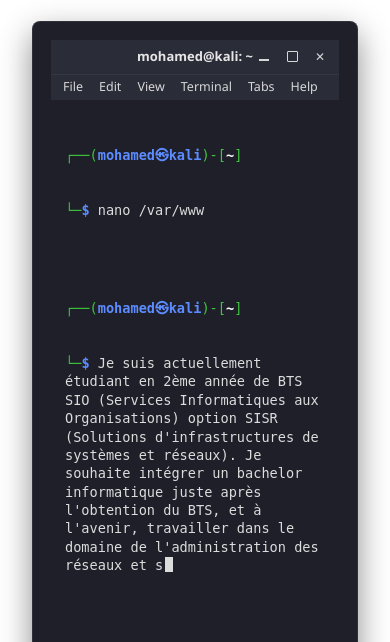
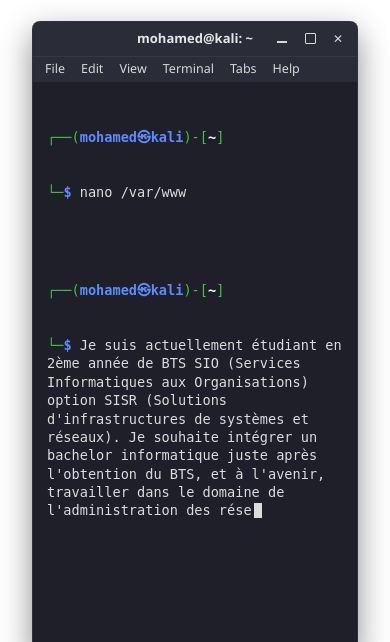
Before and after one commit to MohamedMIQYASS/Portfolio, a plain HTML site: page index.html in a window 390 px wide. Shown: the part 202-844 px from the top of the page. Drawn offline with Linux system fonts and the light colour scheme.

Commit message:
terminal mobile

```diff
--- a/css/style.css
+++ b/css/style.css
@@ -1024,7 +1024,6 @@ footer .depot-git {
 
   .terminal {
     max-width: 100%;
-    padding: 18px;
     font-size: 0.85rem;
   }
 
```
